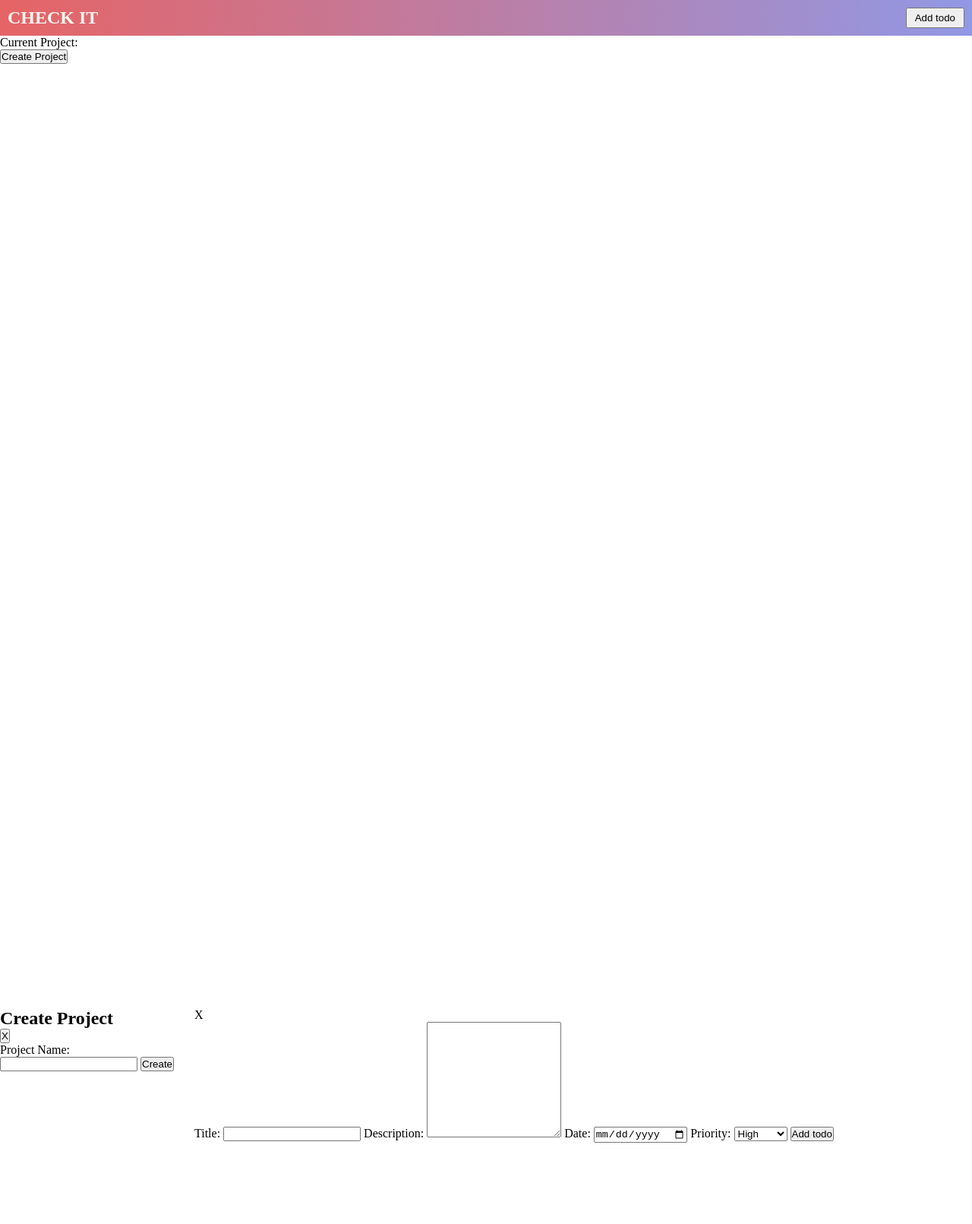
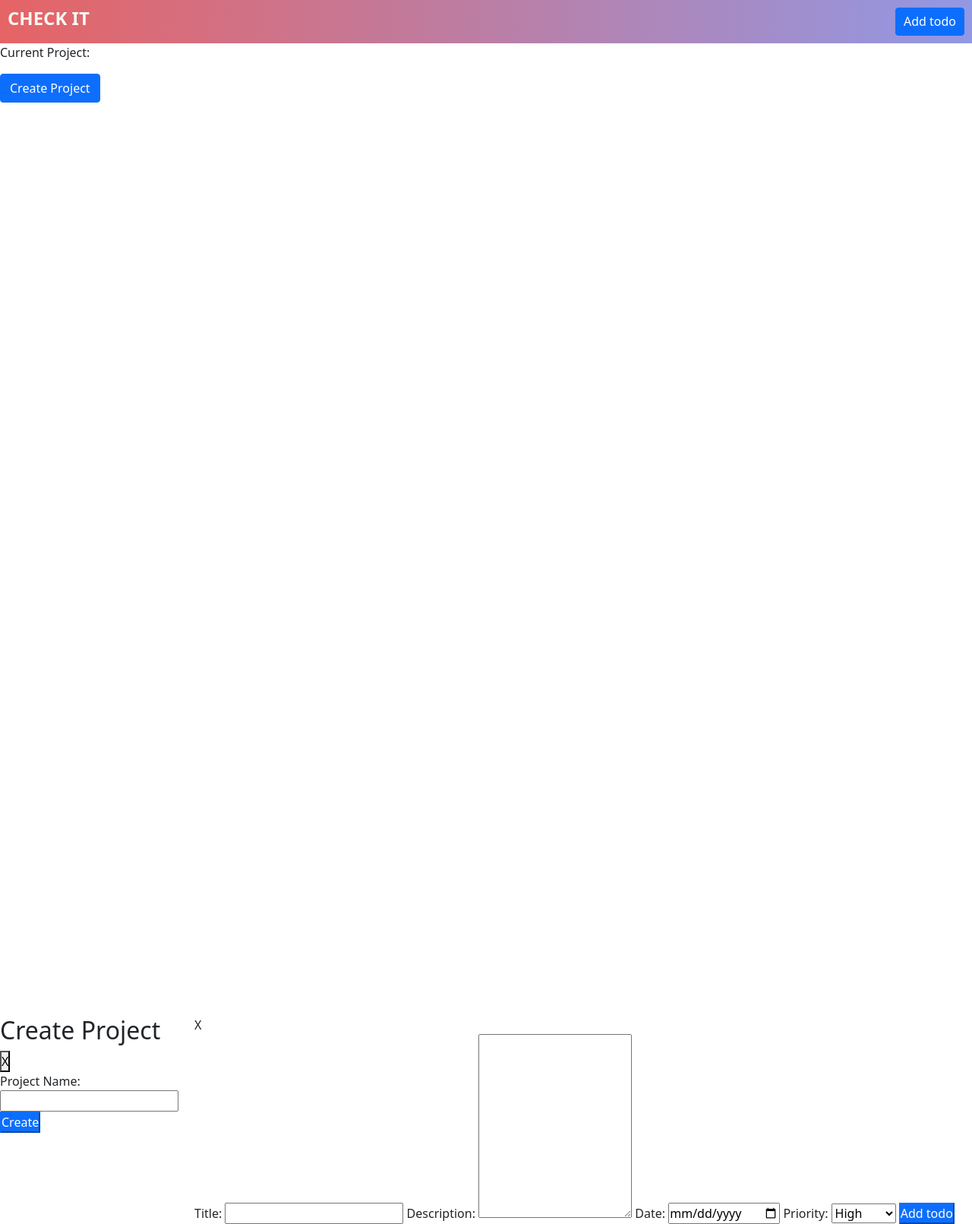
Before and after one commit to BATMANGOO/todo-list, a plain HTML site: page index.html in a window 1280 px wide. Shown: the whole page at 76% size. Before the commit the page ends 1504 px from the top, so only its background shows below. Drawn offline with nearby package versions, Linux system fonts and the light colour scheme.

```diff
--- a/index.html
+++ b/index.html
@@ -3,19 +3,20 @@
   <head>
     <meta charset="utf-8">
     <title>Output Management</title>
+    <link href="https://cdn.jsdelivr.net/npm/bootstrap@5.1.3/dist/css/bootstrap.min.css" rel="stylesheet" integrity="sha384-1BmE4kWBq78iYhFldvKuhfTAU6auU8tT94WrHftjDbrCEXSU1oBoqyl2QvZ6jIW3" crossorigin="anonymous">
   <meta name="viewport" content="width=device-width, initial-scale=1"><script defer src="index.bundle.js"></script></head>
   <body>
     <div id="app">
       <nav class="nav-bar">
         <h1 class="nav-title">Check It</h1>
-        <button class="add-todo">Add todo</button>
+        <button class="add-todo btn btn-primary">Add todo</button>
       </nav>
       <div class="projects-bar">
         <div class="current-project">
           <p>Current Project:</p>
           <h2 class="current-proj-title"></h2>
         </div>
-        <button class="add-project">Create Project</button>
+        <button class="add-project btn btn-primary">Create Project</button>
         <div class="project-list">
         </div>
       </div>
@@ -31,7 +32,7 @@
             Project Name:
             <input type="text" name="name" value="">
           </label>
-          <button class="create-project" type="submit">Create</button>
+          <button class="create-project btn-primary" type="submit">Create</button>
         </div>
       </div>
 
@@ -60,7 +61,7 @@
               <option value="Low">Low</option>
             </select>
           </label>
-          <button class="create-todo" type="submit">Add todo</button>
+          <button class="create-todo btn-primary" name="submit" type="submit">Add todo</button>
         </form>
       </div>
     </div>
```
